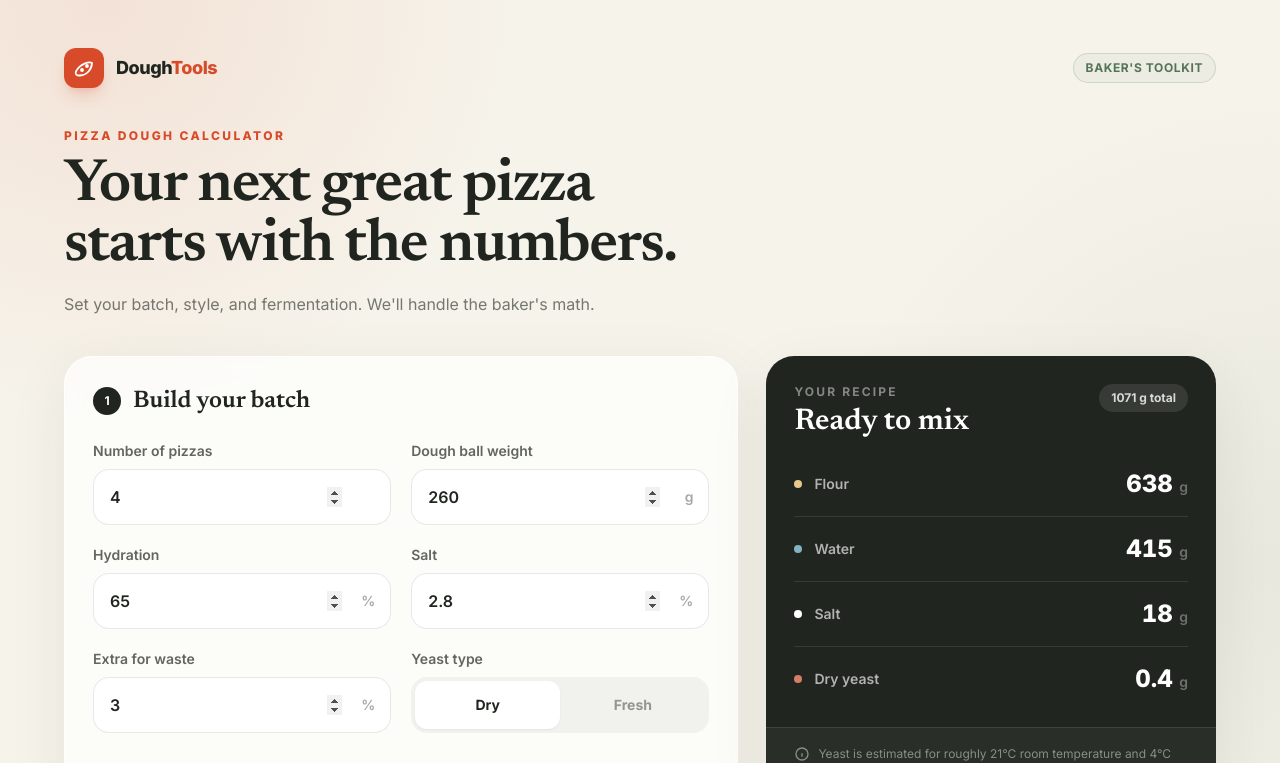
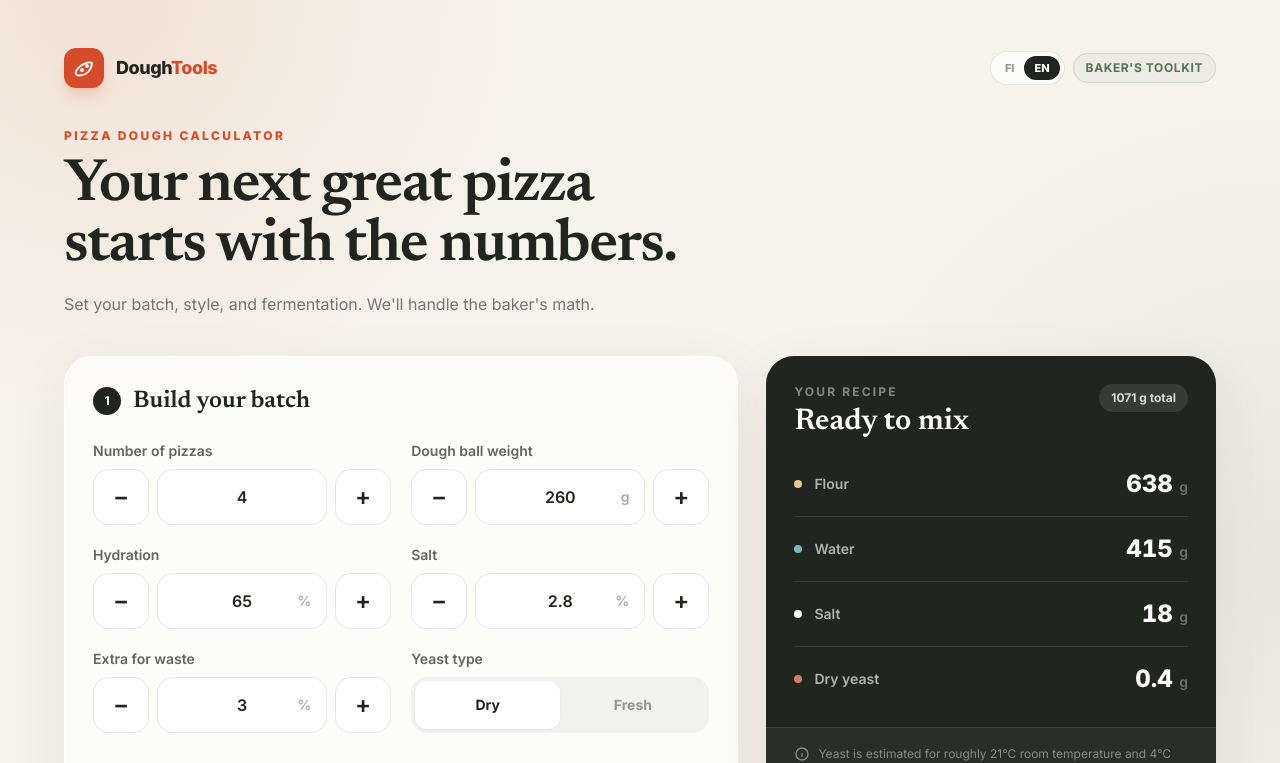
Before and after one commit to maraforver-lab/Pizza, a Next.js app: page / in a window 1280 px wide. Shown: the top 763 px of the page. Built offline with nearby package versions, Linux system fonts and the light colour scheme.

Commit message:
Update 1.1
Updated design and UI improvements

```diff
--- a/app/globals.css
+++ b/app/globals.css
@@ -20,8 +20,9 @@ body {
 
 button, input, select { font: inherit; }
 
+input[type="number"] { appearance: textfield; -moz-appearance: textfield; }
 input[type="number"]::-webkit-inner-spin-button,
-input[type="number"]::-webkit-outer-spin-button { opacity: 1; }
+input[type="number"]::-webkit-outer-spin-button { margin: 0; appearance: none; -webkit-appearance: none; }
 
 ::selection { background: #d84b2a; color: white; }
 
--- a/app/page.tsx
+++ b/app/page.tsx
@@ -1,38 +1,73 @@
 "use client";
 
-import { useMemo, useState } from "react";
+import { useEffect, useMemo, useState } from "react";
 
 type Fermentation = "6h-room" | "12h-room" | "24h-room" | "24h-cold" | "48h-cold";
 type YeastType = "fresh" | "dry";
+type Locale = "en" | "fi";
 
-const fermentationOptions: { value: Fermentation; label: string; note: string; freshYeast: number }[] = [
-  { value: "6h-room", label: "6h room", note: "Same-day", freshYeast: 0.8 },
-  { value: "12h-room", label: "12h room", note: "Overnight", freshYeast: 0.45 },
-  { value: "24h-room", label: "24h room", note: "Slow room", freshYeast: 0.22 },
-  { value: "24h-cold", label: "24h cold", note: "Fridge", freshYeast: 0.18 },
-  { value: "48h-cold", label: "48h cold", note: "Deep flavor", freshYeast: 0.1 },
+const fermentationOptions: { value: Fermentation; freshYeast: number }[] = [
+  { value: "6h-room", freshYeast: 0.8 },
+  { value: "12h-room", freshYeast: 0.45 },
+  { value: "24h-room", freshYeast: 0.22 },
+  { value: "24h-cold", freshYeast: 0.18 },
+  { value: "48h-cold", freshYeast: 0.1 },
 ];
+
+const copy = {
+  en: {
+    toolkit: "Baker's toolkit", eyebrow: "Pizza dough calculator", title: "Your next great pizza starts with the numbers.",
+    intro: "Set your batch, style, and fermentation. We'll handle the baker's math.", build: "Build your batch",
+    pizzas: "Number of pizzas", ballWeight: "Dough ball weight", hydration: "Hydration", salt: "Salt", waste: "Extra for waste",
+    yeastType: "Yeast type", dry: "Dry", fresh: "Fresh", fermentation: "Fermentation",
+    ferment: {
+      "6h-room": ["6h room", "Same-day"], "12h-room": ["12h room", "Overnight"], "24h-room": ["24h room", "Slow room"],
+      "24h-cold": ["24h cold", "Fridge"], "48h-cold": ["48h cold", "Deep flavor"],
+    },
+    yourRecipe: "Your recipe", ready: "Ready to mix", total: "total", flour: "Flour", water: "Water", freshYeast: "Fresh yeast", dryYeast: "Dry yeast",
+    note: "Yeast is estimated for roughly 21°C room temperature and 4°C refrigeration. Adjust for your kitchen and flour.",
+    footer: "Made for better pizza nights.", bakers: "Baker's percentages are based on flour weight.", decrease: "Decrease number of pizzas", increase: "Increase number of pizzas",
+  },
+  fi: {
+    toolkit: "Leipurin työkalut", eyebrow: "Pizzataikinalaskuri", title: "Seuraava loistava pizzasi alkaa oikeista luvuista.",
+    intro: "Valitse erän koko, tyyli ja kohotus. Me hoidamme leipurin laskut.", build: "Rakenna taikinaerä",
+    pizzas: "Pizzojen määrä", ballWeight: "Taikinapallon paino", hydration: "Hydraatio", salt: "Suola", waste: "Hävikkivara",
+    yeastType: "Hiivatyyppi", dry: "Kuivahiiva", fresh: "Tuorehiiva", fermentation: "Kohotus",
+    ferment: {
+      "6h-room": ["6 h huone", "Samana päivänä"], "12h-room": ["12 h huone", "Yön yli"], "24h-room": ["24 h huone", "Hidas kohotus"],
+      "24h-cold": ["24 h kylmä", "Jääkaapissa"], "48h-cold": ["48 h kylmä", "Syvä maku"],
+    },
+    yourRecipe: "Reseptisi", ready: "Valmis sekoitettavaksi", total: "yhteensä", flour: "Jauhot", water: "Vesi", freshYeast: "Tuorehiiva", dryYeast: "Kuivahiiva",
+    note: "Hiivan määrä on arvioitu noin 21°C huonelämpöön ja 4°C jääkaappiin. Säädä määrää keittiösi ja jauhojesi mukaan.",
+    footer: "Parempia pizzailtoja varten.", bakers: "Leipurin prosentit lasketaan jauhojen painosta.", decrease: "Vähennä pizzojen määrää", increase: "Lisää pizzojen määrää",
+  },
+} as const;
 
 const clamp = (value: number, min: number, max: number) => Math.min(max, Math.max(min, value || 0));
 const grams = (value: number) => value < 10 ? value.toFixed(1) : Math.round(value).toString();
 
-function NumberField({ id, label, value, min, max, step = 1, suffix, onChange }: {
-  id: string; label: string; value: number; min: number; max: number; step?: number; suffix?: string; onChange: (value: number) => void;
+function NumberField({ id, label, value, min, max, step = 1, suffix, stepper = false, decreaseLabel = "Decrease", increaseLabel = "Increase", onChange }: {
+  id: string; label: string; value: number; min: number; max: number; step?: number; suffix?: string; stepper?: boolean; decreaseLabel?: string; increaseLabel?: string; onChange: (value: number) => void;
 }) {
   return (
-    <label htmlFor={id} className="block">
-      <span className="mb-2 block text-sm font-semibold text-ink/70">{label}</span>
-      <span className="relative block">
-        <input id={id} type="number" inputMode="decimal" min={min} max={max} step={step} value={value}
-          onChange={(event) => onChange(clamp(Number(event.target.value), min, max))}
-          className="h-14 w-full rounded-2xl border border-ink/10 bg-white px-4 pr-12 text-base font-semibold outline-none transition focus:border-tomato focus:ring-4 focus:ring-tomato/10" />
-        {suffix && <span className="pointer-events-none absolute right-4 top-1/2 -translate-y-1/2 text-sm font-semibold text-ink/40">{suffix}</span>}
-      </span>
-    </label>
+    <div className="block">
+      <label htmlFor={id} className="mb-2 block text-sm font-semibold text-ink/70">{label}</label>
+      <div className={`relative ${stepper ? "grid grid-cols-[3.5rem_minmax(0,1fr)_3.5rem] gap-2" : "block"}`}>
+        {stepper && <button type="button" aria-label={decreaseLabel} disabled={value <= min} onClick={() => onChange(clamp(value - step, min, max))} className="grid h-14 place-items-center rounded-2xl border border-ink/10 bg-white text-2xl font-semibold transition active:scale-95 disabled:opacity-30">−</button>}
+        <div className="relative min-w-0">
+          <input id={id} type="number" inputMode="decimal" min={min} max={max} step={step} value={value}
+            onChange={(event) => onChange(clamp(Number(event.target.value), min, max))}
+            className={`h-14 min-w-0 w-full rounded-2xl border border-ink/10 bg-white px-4 text-base font-semibold outline-none transition focus:border-tomato focus:ring-4 focus:ring-tomato/10 ${stepper ? "text-center" : "pr-12"}`} />
+          {suffix && <span className="pointer-events-none absolute right-4 top-1/2 -translate-y-1/2 text-sm font-semibold text-ink/40">{suffix}</span>}
+        </div>
+        {stepper && <button type="button" aria-label={increaseLabel} disabled={value >= max} onClick={() => onChange(clamp(value + step, min, max))} className="grid h-14 place-items-center rounded-2xl border border-ink/10 bg-white text-2xl font-semibold transition active:scale-95 disabled:opacity-30">+</button>}
+      </div>
+    </div>
   );
 }
 
 export default function Home() {
+  const [locale, setLocale] = useState<Locale>("en");
   const [pizzas, setPizzas] = useState(4);
   const [ballWeight, setBallWeight] = useState(260);
   const [waste, setWaste] = useState(3);
@@ -40,6 +75,21 @@ export default function Home() {
   const [salt, setSalt] = useState(2.8);
   const [yeastType, setYeastType] = useState<YeastType>("dry");
   const [fermentation, setFermentation] = useState<Fermentation>("24h-cold");
+  const t = copy[locale];
+
+  useEffect(() => {
+    const saved = window.localStorage.getItem("doughtools-locale") as Locale | null;
+    const detected: Locale = navigator.language.toLowerCase().startsWith("fi") ? "fi" : "en";
+    const nextLocale = saved === "fi" || saved === "en" ? saved : detected;
+    setLocale(nextLocale);
+    document.documentElement.lang = nextLocale;
+  }, []);
+
+  const changeLocale = (nextLocale: Locale) => {
+    setLocale(nextLocale);
+    window.localStorage.setItem("doughtools-locale", nextLocale);
+    document.documentElement.lang = nextLocale;
+  };
 
   const recipe = useMemo(() => {
     const total = pizzas * ballWeight * (1 + waste / 100);
@@ -66,39 +116,44 @@ export default function Home() {
             </span>
             <span className="text-lg font-extrabold tracking-tight">Dough<span className="text-tomato">Tools</span></span>
           </a>
-          <span className="hidden rounded-full border border-leaf/20 bg-leaf/5 px-3 py-1.5 text-xs font-bold uppercase tracking-wider text-leaf sm:block">Baker&apos;s toolkit</span>
+          <div className="flex items-center gap-2">
+            <div className="flex rounded-full border border-ink/10 bg-white/70 p-1" aria-label="Language">
+              {(["fi", "en"] as Locale[]).map((language) => <button key={language} type="button" onClick={() => changeLocale(language)} aria-pressed={locale === language} className={`rounded-full px-2.5 py-1 text-[11px] font-extrabold uppercase transition ${locale === language ? "bg-ink text-white" : "text-ink/45"}`}>{language}</button>)}
+            </div>
+            <span className="hidden rounded-full border border-leaf/20 bg-leaf/5 px-3 py-1.5 text-xs font-bold uppercase tracking-wider text-leaf md:block">{t.toolkit}</span>
+          </div>
         </header>
 
         <section id="top" className="mb-7 max-w-2xl sm:mb-10">
-          <p className="mb-3 text-xs font-extrabold uppercase tracking-[.2em] text-tomato">Pizza dough calculator</p>
-          <h1 className="font-display text-4xl font-semibold leading-[1.02] tracking-tight sm:text-5xl lg:text-6xl">Your next great pizza<br className="hidden sm:block" /> starts with the numbers.</h1>
-          <p className="mt-4 max-w-xl text-sm leading-6 text-ink/60 sm:text-base">Set your batch, style, and fermentation. We&apos;ll handle the baker&apos;s math.</p>
+          <p className="mb-3 text-xs font-extrabold uppercase tracking-[.2em] text-tomato">{t.eyebrow}</p>
+          <h1 className="font-display text-4xl font-semibold leading-[1.02] tracking-tight sm:text-5xl lg:text-6xl">{t.title}</h1>
+          <p className="mt-4 max-w-xl text-sm leading-6 text-ink/60 sm:text-base">{t.intro}</p>
         </section>
 
         <div className="grid items-start gap-5 lg:grid-cols-[1.2fr_.8fr] lg:gap-7">
           <section className="rounded-[1.75rem] border border-white/80 bg-white/70 p-5 shadow-card backdrop-blur sm:p-7" aria-labelledby="recipe-settings">
-            <div className="mb-6 flex items-center gap-3"><span className="grid h-7 w-7 place-items-center rounded-full bg-ink text-xs font-bold text-white">1</span><h2 id="recipe-settings" className="font-display text-2xl font-semibold">Build your batch</h2></div>
+            <div className="mb-6 flex items-center gap-3"><span className="grid h-7 w-7 place-items-center rounded-full bg-ink text-xs font-bold text-white">1</span><h2 id="recipe-settings" className="font-display text-2xl font-semibold">{t.build}</h2></div>
             <div className="grid gap-5 sm:grid-cols-2">
-              <NumberField id="pizzas" label="Number of pizzas" value={pizzas} min={1} max={50} onChange={setPizzas} />
-              <NumberField id="ball-weight" label="Dough ball weight" value={ballWeight} min={100} max={1000} step={5} suffix="g" onChange={setBallWeight} />
-              <NumberField id="hydration" label="Hydration" value={hydration} min={40} max={100} step={0.5} suffix="%" onChange={setHydration} />
-              <NumberField id="salt" label="Salt" value={salt} min={0} max={10} step={0.1} suffix="%" onChange={setSalt} />
-              <NumberField id="waste" label="Extra for waste" value={waste} min={0} max={25} step={0.5} suffix="%" onChange={setWaste} />
+              <NumberField id="pizzas" label={t.pizzas} value={pizzas} min={1} max={50} stepper decreaseLabel={t.decrease} increaseLabel={t.increase} onChange={setPizzas} />
+              <NumberField id="ball-weight" label={t.ballWeight} value={ballWeight} min={100} max={1000} step={5} suffix="g" stepper onChange={setBallWeight} />
+              <NumberField id="hydration" label={t.hydration} value={hydration} min={40} max={100} step={0.5} suffix="%" stepper onChange={setHydration} />
+              <NumberField id="salt" label={t.salt} value={salt} min={0} max={10} step={0.1} suffix="%" stepper onChange={setSalt} />
+              <NumberField id="waste" label={t.waste} value={waste} min={0} max={25} step={0.5} suffix="%" stepper onChange={setWaste} />
               <fieldset>
-                <legend className="mb-2 text-sm font-semibold text-ink/70">Yeast type</legend>
+                <legend className="mb-2 text-sm font-semibold text-ink/70">{t.yeastType}</legend>
                 <div className="grid h-14 grid-cols-2 rounded-2xl bg-ink/5 p-1">
-                  {(["dry", "fresh"] as YeastType[]).map((type) => <button key={type} type="button" onClick={() => setYeastType(type)} className={`rounded-xl text-sm font-bold capitalize transition ${yeastType === type ? "bg-white text-ink shadow-sm" : "text-ink/45 hover:text-ink"}`}>{type}</button>)}
+                  {(["dry", "fresh"] as YeastType[]).map((type) => <button key={type} type="button" onClick={() => setYeastType(type)} className={`rounded-xl text-sm font-bold transition ${yeastType === type ? "bg-white text-ink shadow-sm" : "text-ink/45 hover:text-ink"}`}>{t[type]}</button>)}
                 </div>
               </fieldset>
             </div>
 
             <fieldset className="mt-7">
-              <legend className="mb-3 text-sm font-semibold text-ink/70">Fermentation</legend>
+              <legend className="mb-3 text-sm font-semibold text-ink/70">{t.fermentation}</legend>
               <div className="grid grid-cols-2 gap-2 sm:grid-cols-5">
                 {fermentationOptions.map((option) => (
                   <button key={option.value} type="button" onClick={() => setFermentation(option.value)} aria-pressed={fermentation === option.value}
                     className={`min-h-16 rounded-2xl border px-2 py-3 text-left transition sm:text-center ${fermentation === option.value ? "border-tomato bg-tomato text-white shadow-lg shadow-tomato/15" : "border-ink/10 bg-white text-ink hover:border-ink/25"}`}>
-                    <span className="block text-sm font-bold">{option.label}</span><span className={`mt-1 block text-[10px] font-medium ${fermentation === option.value ? "text-white/70" : "text-ink/40"}`}>{option.note}</span>
+                    <span className="block text-sm font-bold">{t.ferment[option.value][0]}</span><span className={`mt-1 block text-[10px] font-medium ${fermentation === option.value ? "text-white/70" : "text-ink/40"}`}>{t.ferment[option.value][1]}</span>
                   </button>
                 ))}
               </div>
@@ -108,12 +163,12 @@ export default function Home() {
           <aside className="overflow-hidden rounded-[1.75rem] bg-ink text-white shadow-card lg:sticky lg:top-7" aria-live="polite">
             <div className="p-5 sm:p-7">
               <div className="mb-6 flex items-start justify-between gap-4">
-                <div><p className="text-xs font-bold uppercase tracking-[.18em] text-white/45">Your recipe</p><h2 className="mt-1 font-display text-3xl font-semibold">Ready to mix</h2></div>
-                <span className="rounded-full bg-white/10 px-3 py-1.5 text-xs font-bold text-white/80">{Math.round(recipe.total)} g total</span>
+                <div><p className="text-xs font-bold uppercase tracking-[.18em] text-white/45">{t.yourRecipe}</p><h2 className="mt-1 font-display text-3xl font-semibold">{t.ready}</h2></div>
+                <span className="rounded-full bg-white/10 px-3 py-1.5 text-xs font-bold text-white/80">{Math.round(recipe.total)} g {t.total}</span>
               </div>
 
               <div className="divide-y divide-white/10">
-                {[{ name: "Flour", value: recipe.flour, color: "bg-[#e8c98a]" }, { name: "Water", value: recipe.water, color: "bg-[#80b4c3]" }, { name: "Salt", value: recipe.salt, color: "bg-white" }, { name: yeastType === "fresh" ? "Fresh yeast" : "Dry yeast", value: recipe.yeast, color: "bg-[#d67e65]" }].map((ingredient) => (
+                {[{ name: t.flour, value: recipe.flour, color: "bg-[#e8c98a]" }, { name: t.water, value: recipe.water, color: "bg-[#80b4c3]" }, { name: t.salt, value: recipe.salt, color: "bg-white" }, { name: yeastType === "fresh" ? t.freshYeast : t.dryYeast, value: recipe.yeast, color: "bg-[#d67e65]" }].map((ingredient) => (
                   <div key={ingredient.name} className="flex items-center justify-between py-4 first:pt-1 last:pb-1">
                     <span className="flex items-center gap-3 text-sm font-semibold text-white/65"><span className={`h-2 w-2 rounded-full ${ingredient.color}`} />{ingredient.name}</span>
                     <span className="text-2xl font-extrabold tabular-nums">{grams(ingredient.value)} <small className="text-sm font-semibold text-white/35">g</small></span>
@@ -122,12 +177,12 @@ export default function Home() {
               </div>
             </div>
             <div className="border-t border-white/10 bg-white/[.04] px-5 py-4 sm:px-7">
-              <p className="flex items-start gap-2 text-xs leading-5 text-white/45"><svg className="mt-0.5 h-4 w-4 shrink-0" viewBox="0 0 24 24" fill="none" stroke="currentColor" strokeWidth="2" aria-hidden="true"><circle cx="12" cy="12" r="9"/><path d="M12 11v5m0-8v.01"/></svg>Yeast is estimated for roughly 21°C room temperature and 4°C refrigeration. Adjust for your kitchen and flour.</p>
+              <p className="flex items-start gap-2 text-xs leading-5 text-white/45"><svg className="mt-0.5 h-4 w-4 shrink-0" viewBox="0 0 24 24" fill="none" stroke="currentColor" strokeWidth="2" aria-hidden="true"><circle cx="12" cy="12" r="9"/><path d="M12 11v5m0-8v.01"/></svg>{t.note}</p>
             </div>
           </aside>
         </div>
 
-        <footer className="mt-8 flex flex-col gap-2 border-t border-ink/10 py-6 text-xs text-ink/45 sm:flex-row sm:items-center sm:justify-between"><p>Made for better pizza nights.</p><p>Baker&apos;s percentages are based on flour weight.</p></footer>
+        <footer className="mt-8 flex flex-col gap-2 border-t border-ink/10 py-6 text-xs text-ink/45 sm:flex-row sm:items-center sm:justify-between"><p>{t.footer}</p><p>{t.bakers}</p></footer>
       </div>
     </main>
   );
```
Also changed, not shown: 1 other file (tests, documents, lock files or other folders).
